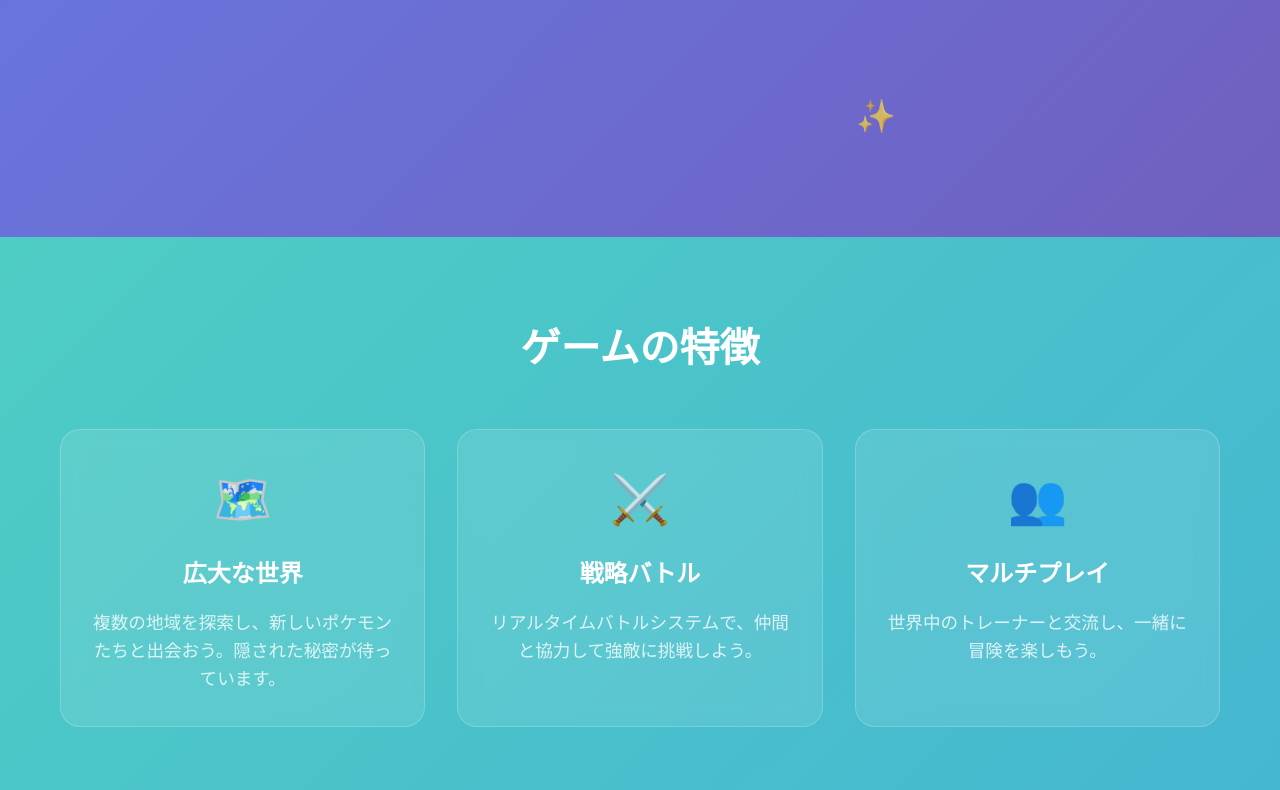
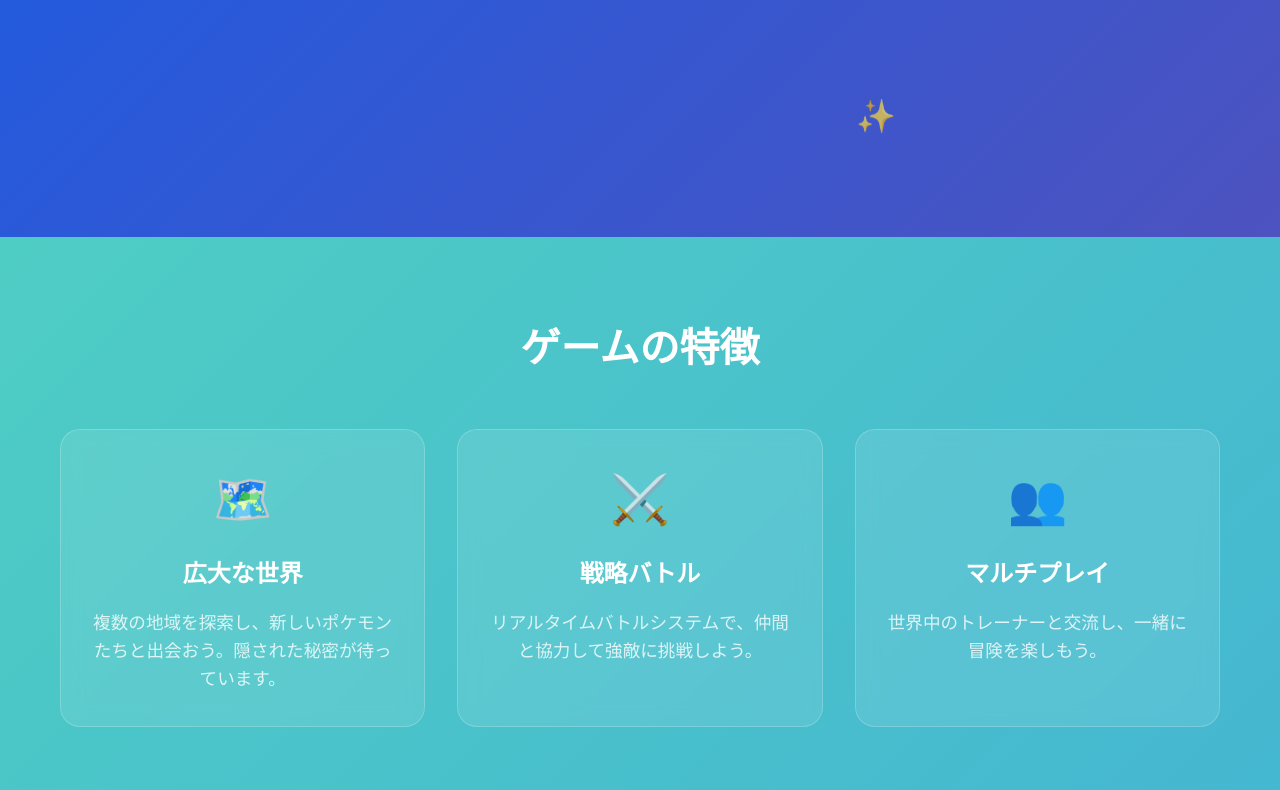
Before and after one commit to RioEnei/20250828_GitTestDay3_Team_01, a plain HTML site: page index.html in a window 1280 px wide. Shown: the part 643-1433 px from the top of the page. Drawn offline with nearby package versions, Linux system fonts and the light colour scheme.

Commit message:
[fix]backgroundの変更

```diff
--- a/style.css
+++ b/style.css
@@ -9,7 +9,7 @@ body {
     font-family: 'Nunito', sans-serif;
     line-height: 1.6;
     overflow-x: hidden;
-    background: linear-gradient(135deg, #667eea 0%, #764ba2 100%);
+    background: linear-gradient(135deg, #125eea 0%, #764ba2 100%);
 }
 
 .container {
```
